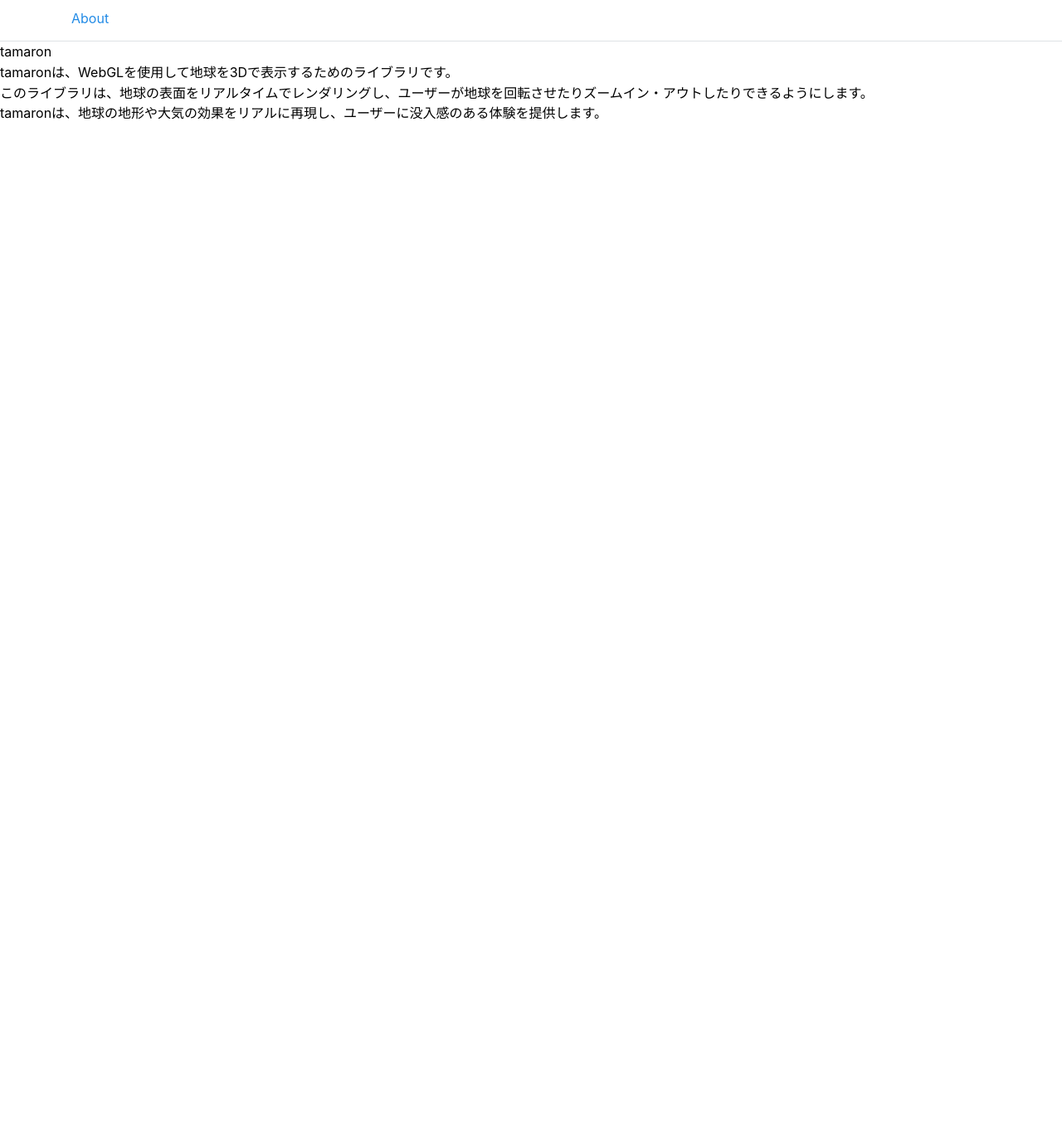
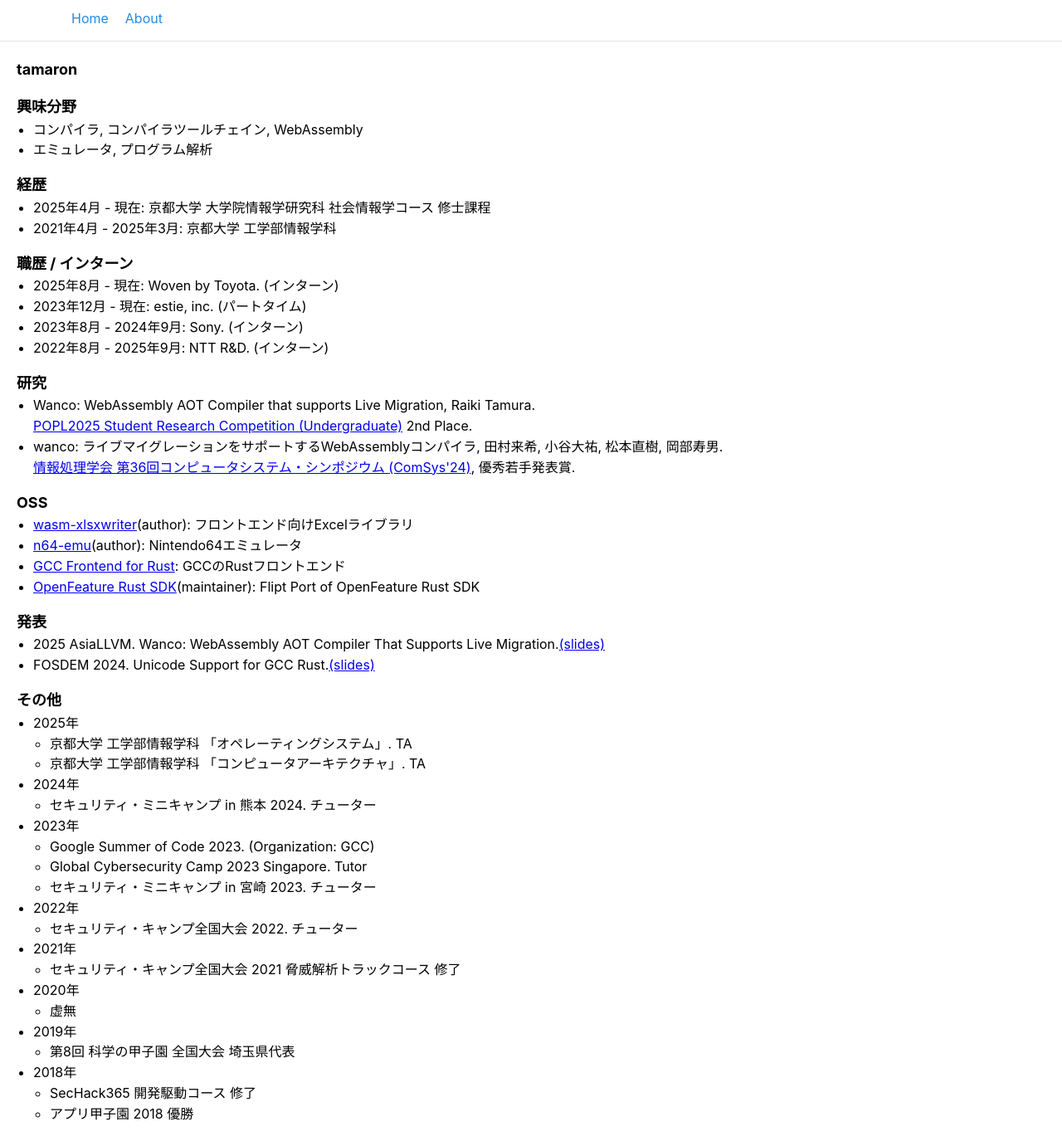
Before and after one commit to tamaroning/tamaroning.github.io, a Next.js app: page /about in a window 1280 px wide. Shown: the whole page at 83% size. Before the commit the page ends 800 px from the top, so only its background shows below. Built offline with nearby package versions, Linux system fonts and the light colour scheme.

Commit message:
update profile

```diff
--- a/src/app/about/page.tsx
+++ b/src/app/about/page.tsx
@@ -1,14 +1,170 @@
 "use client";
 
-import { Text } from "@mantine/core";
+import { List, Space, Text } from "@mantine/core";
+import Link from "next/link";
 
 export default function About() {
 	return (
-		<div>
-			<Text>tamaron</Text>
-			<Text>tamaronは、WebGLを使用して地球を3Dで表示するためのライブラリです。</Text>
-			<Text>このライブラリは、地球の表面をリアルタイムでレンダリングし、ユーザーが地球を回転させたりズームイン・アウトしたりできるようにします。</Text>
-			<Text>tamaronは、地球の地形や大気の効果をリアルに再現し、ユーザーに没入感のある体験を提供します。</Text>
+		<div style={{ margin: 20 }}>
+			<Text fw={700} size="lg">tamaron</Text>
+
+			<Space h="md" />
+
+			<Text fw={700} size="lg">興味分野</Text>
+			<List>
+				<List.Item>コンパイラ, コンパイラツールチェイン, WebAssembly</List.Item>
+				<List.Item>エミュレータ, プログラム解析</List.Item>
+			</List>
+
+			<Space h="md" />
+
+			<Text fw={700} size="lg">経歴</Text>
+			<List>
+				<List.Item>2025年4月 - 現在: 京都大学 大学院情報学研究科 社会情報学コース 修士課程</List.Item>
+				<List.Item>2021年4月 - 2025年3月: 京都大学 工学部情報学科</List.Item>
+			</List>
+
+			<Space h="md" />
+
+			<Text fw={700} size="lg">職歴 / インターン</Text>
+			<List>
+				<List.Item>2025年8月 - 現在: Woven by Toyota. (インターン)</List.Item>
+				<List.Item>2023年12月 - 現在: estie, inc. (パートタイム)</List.Item>
+				<List.Item>2023年8月 - 2024年9月: Sony. (インターン)</List.Item>
+				<List.Item>2022年8月 - 2025年9月: NTT R&D. (インターン)</List.Item>
+			</List>
+
+			<Space h="md" />
+
+			<Text fw={700} size="lg">研究</Text>
+			<List>
+				<List.Item>
+					Wanco: WebAssembly AOT Compiler that supports Live Migration, Raiki Tamura. <br />
+					<Link href="https://popl25.sigplan.org/track/POPL-2025-student-research-competition">POPL2025 Student Research Competition (Undergraduate)</Link> 2nd Place.
+				</List.Item>
+				<List.Item>
+					wanco: ライブマイグレーションをサポートするWebAssemblyコンパイラ, 田村来希, 小谷大祐, 松本直樹, 岡部寿男. <br />
+					<Link href="https://sigos.ipsj.or.jp/event/comsys2024/">情報処理学会 第36回コンピュータシステム・シンポジウム (ComSys'24)</Link>, 優秀若手発表賞.
+				</List.Item>
+			</List>
+
+			<Space h="md" />
+
+			<Text fw={700} size="lg">OSS</Text>
+			<List>
+				<List.Item>
+					<Text>
+						<Link href="https://github.com/estie-inc/wasm-xlsxwriter">wasm-xlsxwriter</Link>
+						(author): フロントエンド向けExcelライブラリ
+					</Text>
+				</List.Item>
+				<List.Item>
+					<Text>
+						<Link href="https://github.com/kmc-jp/n64-emu">n64-emu</Link>
+						(author): Nintendo64エミュレータ
+					</Text>
+				</List.Item>
+				<List.Item>
+					<Text>
+						<Link href="https://github.com/Rust-GCC/gccrs">GCC Frontend for Rust</Link>
+						: GCCのRustフロントエンド
+					</Text>
+				</List.Item>
+				<List.Item>
+					<Text>
+						<Link href="https://github.com/open-feature/rust-sdk-contrib">OpenFeature Rust SDK</Link>
+						(maintainer): Flipt Port of OpenFeature Rust SDK
+					</Text>
+				</List.Item>
+			</List>
+
+			<Space h="md" />
+
+			<Text fw={700} size="lg">発表</Text>
+			<List>
+				<List.Item>
+					2025 AsiaLLVM. Wanco: WebAssembly AOT Compiler That Supports Live Migration.
+					<Link href="TODO: link">(slides)</Link>
+				</List.Item>
+				<List.Item>
+					FOSDEM 2024. Unicode Support for GCC Rust.
+					<Link href="TODO: link">(slides)</Link>
+				</List.Item>
+			</List>
+
+			<Space h="md" />
+
+			<Text fw={700} size="lg">その他</Text>
+			<List>
+				<List.Item>2025年
+					<List>
+						<List.Item>
+							京都大学 工学部情報学科 「オペレーティングシステム」. TA
+						</List.Item>
+						<List.Item>
+							京都大学 工学部情報学科 「コンピュータアーキテクチャ」. TA
+						</List.Item>
+					</List>
+				</List.Item>
+				<List.Item>2024年
+					<List>
+						<List.Item>
+							セキュリティ・ミニキャンプ in 熊本 2024. チューター
+						</List.Item>
+					</List>
+				</List.Item>
+				<List.Item>2023年
+					<List>
+						<List.Item>
+							Google Summer of Code 2023. (Organization: GCC)
+						</List.Item>
+						<List.Item>
+							Global Cybersecurity Camp 2023 Singapore. Tutor
+						</List.Item>
+						<List.Item>
+							セキュリティ・ミニキャンプ in 宮崎 2023. チューター
+						</List.Item>
+					</List>
+				</List.Item>
+				<List.Item>2022年
+					<List>
+						<List.Item>
+							セキュリティ・キャンプ全国大会 2022. チューター
+						</List.Item>
+					</List>
+				</List.Item>
+				<List.Item>2021年
+					<List>
+						<List.Item>
+							セキュリティ・キャンプ全国大会 2021 脅威解析トラックコース 修了
+						</List.Item>
+					</List>
+				</List.Item>
+				<List.Item>2020年
+					<List>
+						<List.Item>
+							虚無
+						</List.Item>
+					</List>
+				</List.Item>
+				<List.Item>2019年
+					<List>
+						<List.Item>
+							第8回 科学の甲子園 全国大会 埼玉県代表
+						</List.Item>
+					</List>
+				</List.Item>
+				<List.Item>2018年
+					<List>
+						<List.Item>
+							SecHack365 開発駆動コース 修了
+						</List.Item>
+						<List.Item>
+							アプリ甲子園 2018 優勝
+						</List.Item>
+					</List>
+				</List.Item>
+			</List>
 		</div>
 	);
 }
--- a/src/components/header.tsx
+++ b/src/components/header.tsx
@@ -2,6 +2,7 @@
 import { useDisclosure } from '@mantine/hooks';
 
 const mainLinks = [
+	{ link: '/', label: 'Home' },
 	{ link: '/about', label: 'About' },
 ];
 
```
